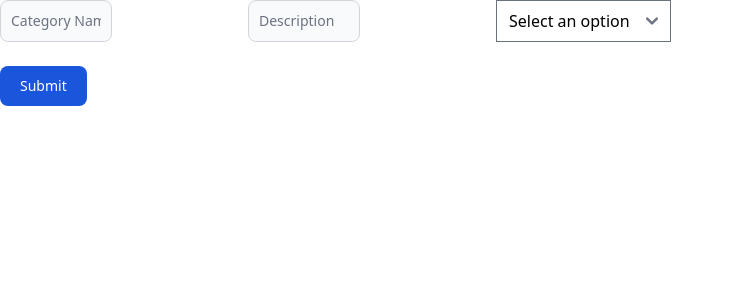
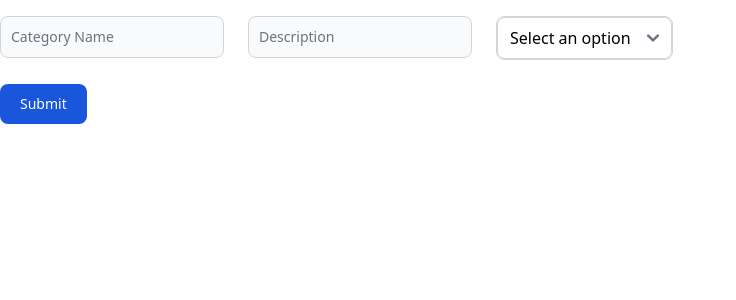
Before and after one commit to akshayp1754/digitalflake, a React (Vite) app in the folder client/: page /categoryform in a window 1280 px wide. Shown: the top 300 px of the page, without its empty margins (0-736 px from the left). Built offline with nearby package versions, Linux system fonts and the light colour scheme; no server answers.

Commit message:
form changes

```diff
--- a/client/src/components/category/CategoryForm.jsx
+++ b/client/src/components/category/CategoryForm.jsx
@@ -66,7 +66,7 @@
               id="first_name"
               value={categoryName}
               onChange={(e) => setCategoryName(e.target.value)}
-              className="bg-gray-50 border border-gray-300 text-gray-900 text-sm rounded-lg focus:ring-blue-500 focus:border-blue-500 block w-1/2 p-2.5 dark:bg-gray-700 dark:border-gray-600 dark:placeholder-gray-400 dark:text-white dark:focus:ring-blue-500 dark:focus:border-blue-500"
+              className="bg-gray-50 border border-gray-300 text-gray-900 text-sm rounded-lg focus:ring-blue-500 focus:border-blue-500 block w-full mt-4 p-2.5 dark:bg-gray-700 dark:border-gray-600 dark:placeholder-gray-400 dark:text-white dark:focus:ring-blue-500 dark:focus:border-blue-500"
               placeholder="Category Name"
               required=""
             />
@@ -77,14 +77,14 @@
               id="last_name"
               value={Description}
               onChange={(e) => setDescription(e.target.value)}
-              className="bg-gray-50 border border-gray-300 text-gray-900 text-sm rounded-lg focus:ring-blue-500 focus:border-blue-500 block w-1/2 p-2.5 dark:bg-gray-700 dark:border-gray-600 dark:placeholder-gray-400 dark:text-white dark:focus:ring-blue-500 dark:focus:border-blue-500"
+              className="bg-gray-50 border border-gray-300 text-gray-900 text-sm rounded-lg focus:ring-blue-500 focus:border-blue-500 block w-full mt-4 p-2.5 dark:bg-gray-700 dark:border-gray-600 dark:placeholder-gray-400 dark:text-white dark:focus:ring-blue-500 dark:focus:border-blue-500"
               placeholder="Description"
               required=""
             />
           </div>
 
-          <div>
-            <select value={value} onChange={(e) => setValue(e.target.value)}>
+          <div className="mt-4 border border-gray-300 rounded-lg">
+            <select value={value} className="border border-gray-300 rounded-lg" onChange={(e) => setValue(e.target.value)}>
               <option value="" disabled hidden>
                 Select an option
               </option>
```
Also changed, not shown: 1 other file (tests, documents, lock files or other folders).
